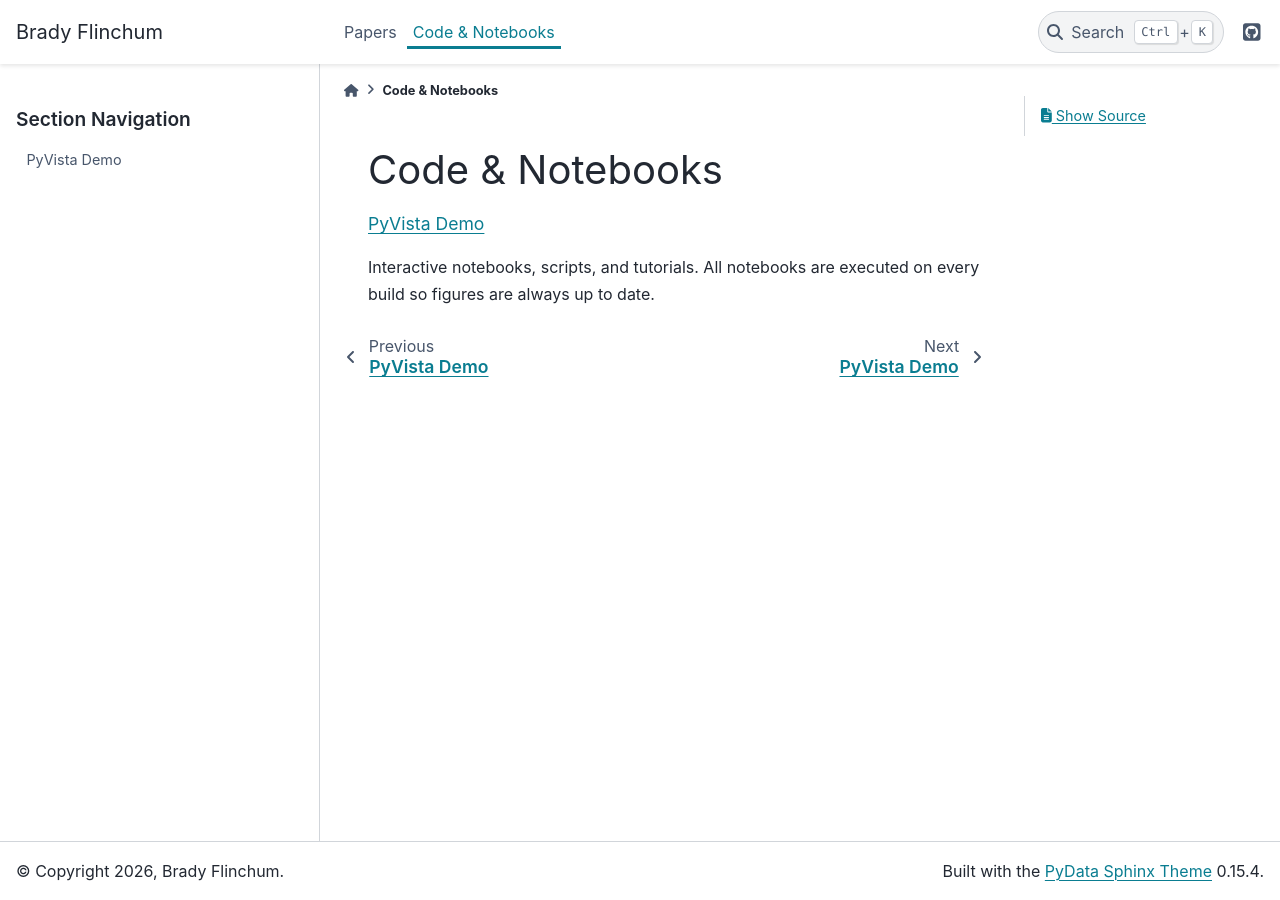
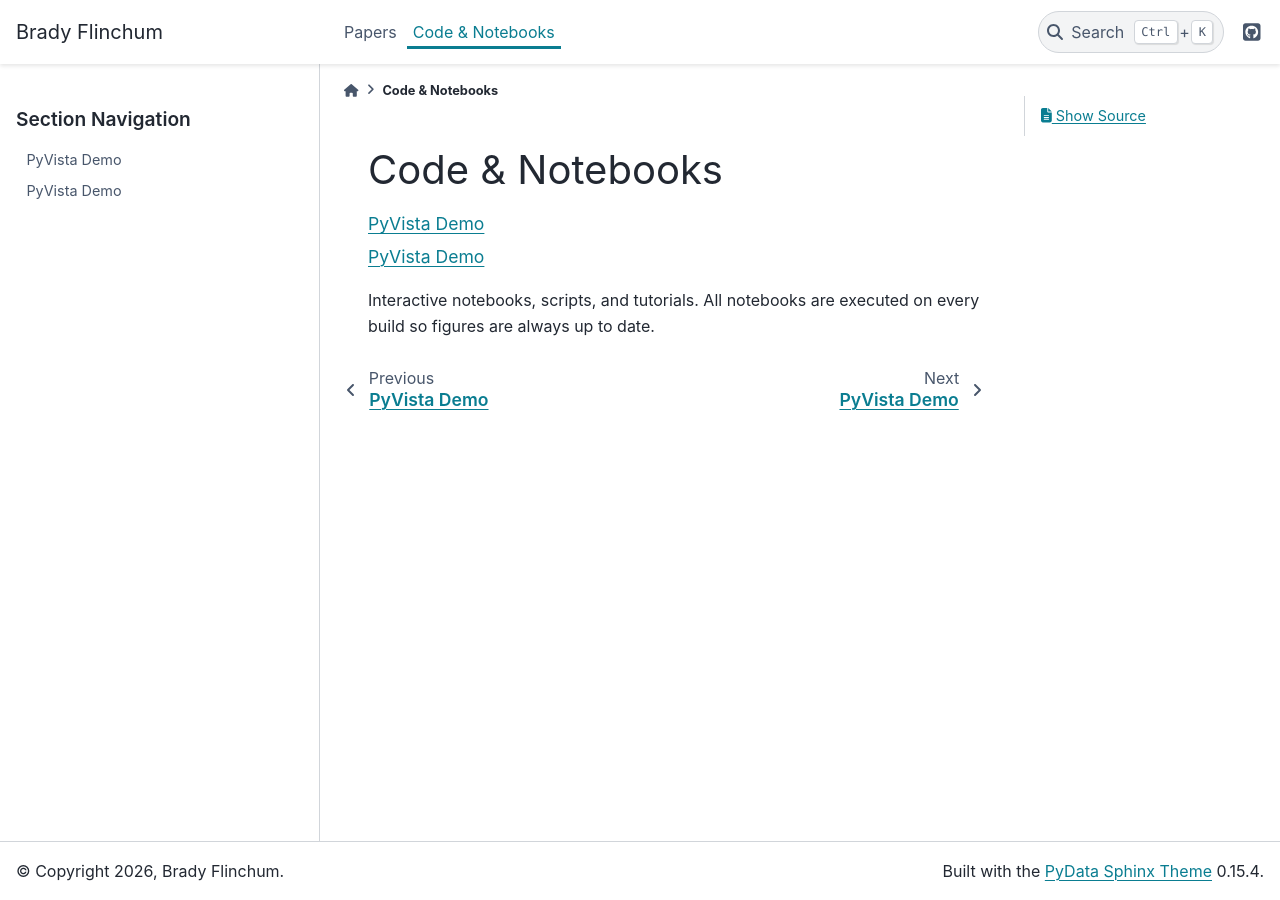
Before and after one commit to brady-flinchum/NearSurface_Geophysics_Research, a Sphinx documentation site: the page built from docs/code/index.rst, in a window 1280 px wide. Built offline with Sphinx 7.4.7 and the PyData theme 0.15.4, drawn with Linux system fonts in a browser that asks for light colours.

Commit message:
Trying first interactive pyvista plot

```diff
--- a/docs/code/index.rst
+++ b/docs/code/index.rst
@@ -5,7 +5,8 @@
    :maxdepth: 1
    :glob:
 
-   *
+   pyvista-demo.rst
+   gitHubPlotFiles/interactive_roots.rst
 
 Interactive notebooks, scripts, and tutorials. All notebooks are executed on
 every build so figures are always up to date.
```
Also changed, not shown: 3 other files.
